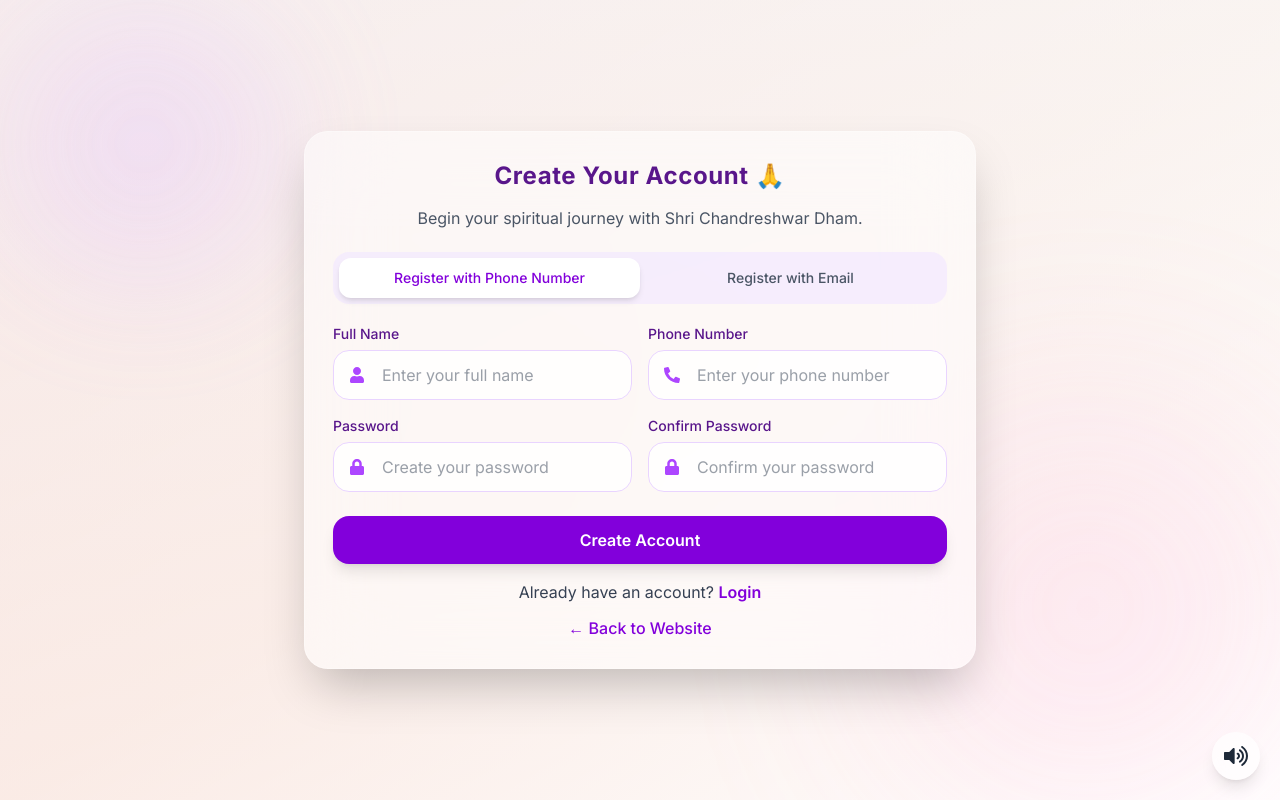
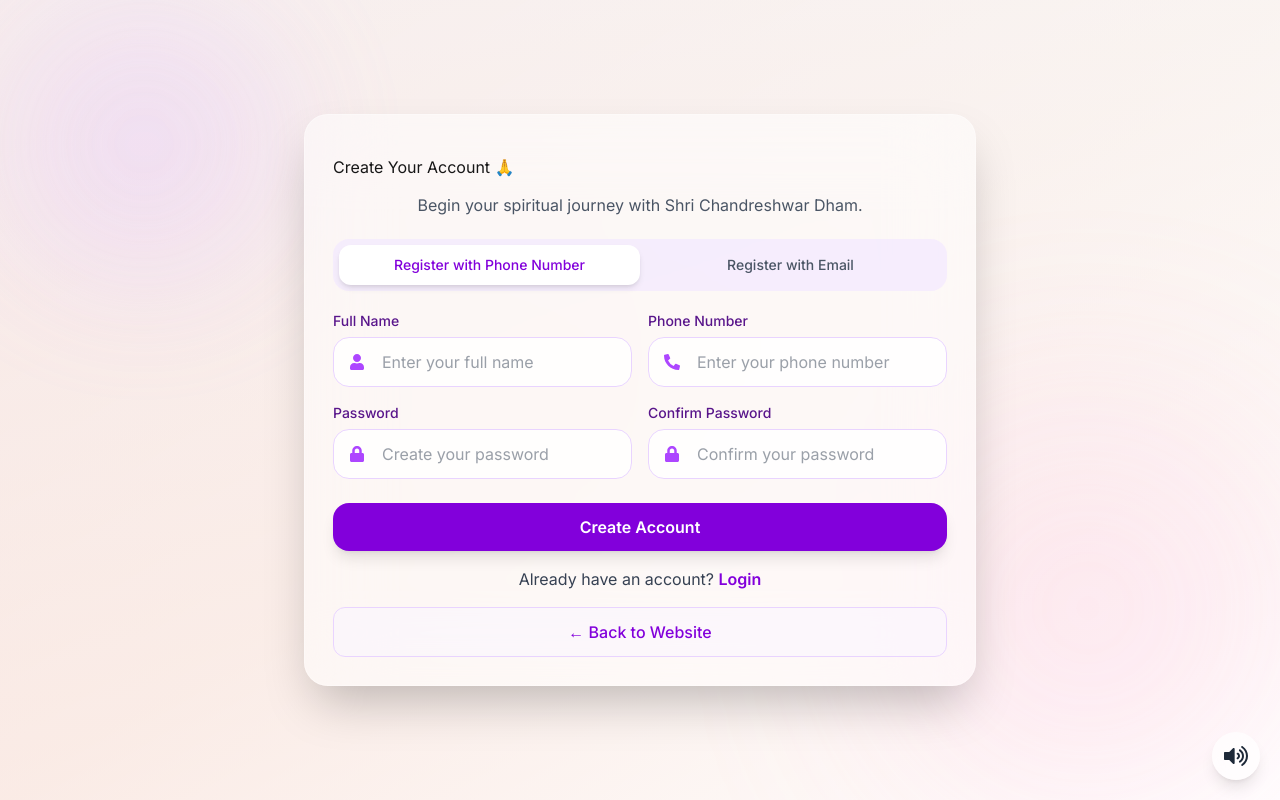
Before and after one commit to PathakAnshika/ShivTempleWebsite, a Next.js app: page /DevoteeCorner/register in a window 1280 px wide. Built offline with nearby package versions, Linux system fonts and the light colour scheme.

Commit message:
Upgrade Next.js to fix security vulnerability

```diff
--- a/app/DevoteeCorner/register/page.jsx
+++ b/app/DevoteeCorner/register/page.jsx
@@ -103,8 +103,8 @@ const handlePhoneRegister = async () => {
         className="
   bg-white/50
   backdrop-blur-2xl
-          p-6 md:p-7
-          rounded-3xl
+  p-4 sm:p-6 md:p-7
+  rounded-2xl sm:rounded-3xl
   shadow-2xl
   border border-white/30
   w-full
@@ -119,13 +119,10 @@ const handlePhoneRegister = async () => {
           animate={{ opacity: 1, y: 0 }}
           transition={{ delay: 0.3 }}
         className="
-            text-2xl
-            font-bold
-            text-center
-            text-purple-900
-            mb-3
-            tracking-wide
-          "
+  md:col-span-2
+  w-full
+  py-3
+  text-sm sm:text-base"
         >
           Create Your Account 🙏
         </motion.h2>
@@ -133,9 +130,11 @@ const handlePhoneRegister = async () => {
         <p className="
   text-center
   text-gray-600
+  text-sm sm:text-base
   mb-5
-          leading-7
-        ">
+  leading-6 sm:leading-7
+"
+>
           Begin your spiritual journey with
           Shri Chandreshwar Dham.
         </p>
@@ -153,9 +152,9 @@ const handlePhoneRegister = async () => {
             onClick={() => setRegisterType("phone")}
             className={`
               flex-1
-              py-2.5
+             py-2 sm:py-2.5
               rounded-xl
-              text-sm
+            text-xs sm:text-sm
               font-medium
               transition-all
 
@@ -192,8 +191,7 @@ const handlePhoneRegister = async () => {
         </div>
 
         {/* FORM */}
-        <div className="grid md:grid-cols-2 gap-4">
-
+       <div className="grid grid-cols-1 md:grid-cols-2 gap-4">
           {/* FULL NAME */}
           <div>
 
@@ -456,6 +454,7 @@ onChange={(e) =>
         <p className="
   text-center
   text-gray-700
+  text-sm sm:text-base
   mt-4
 ">
           Already have an account?{" "}
@@ -477,16 +476,21 @@ onChange={(e) =>
        <button
   onClick={() => router.push("/")}
   className="
-            mt-3
+    mt-3 sm:mt-4
     w-full
+    py-2.5 sm:py-3
+    text-sm sm:text-base
     text-purple-700
-            hover:underline
     font-medium
+    rounded-xl
+    border border-purple-200
+    bg-purple-50/50
+    hover:bg-purple-100
+    transition-all
   "
 >
   ← Back to Website
 </button>
-
       </motion.div>
 
     </section>
```
Lines whose indentation alone changed are shown as unchanged.
